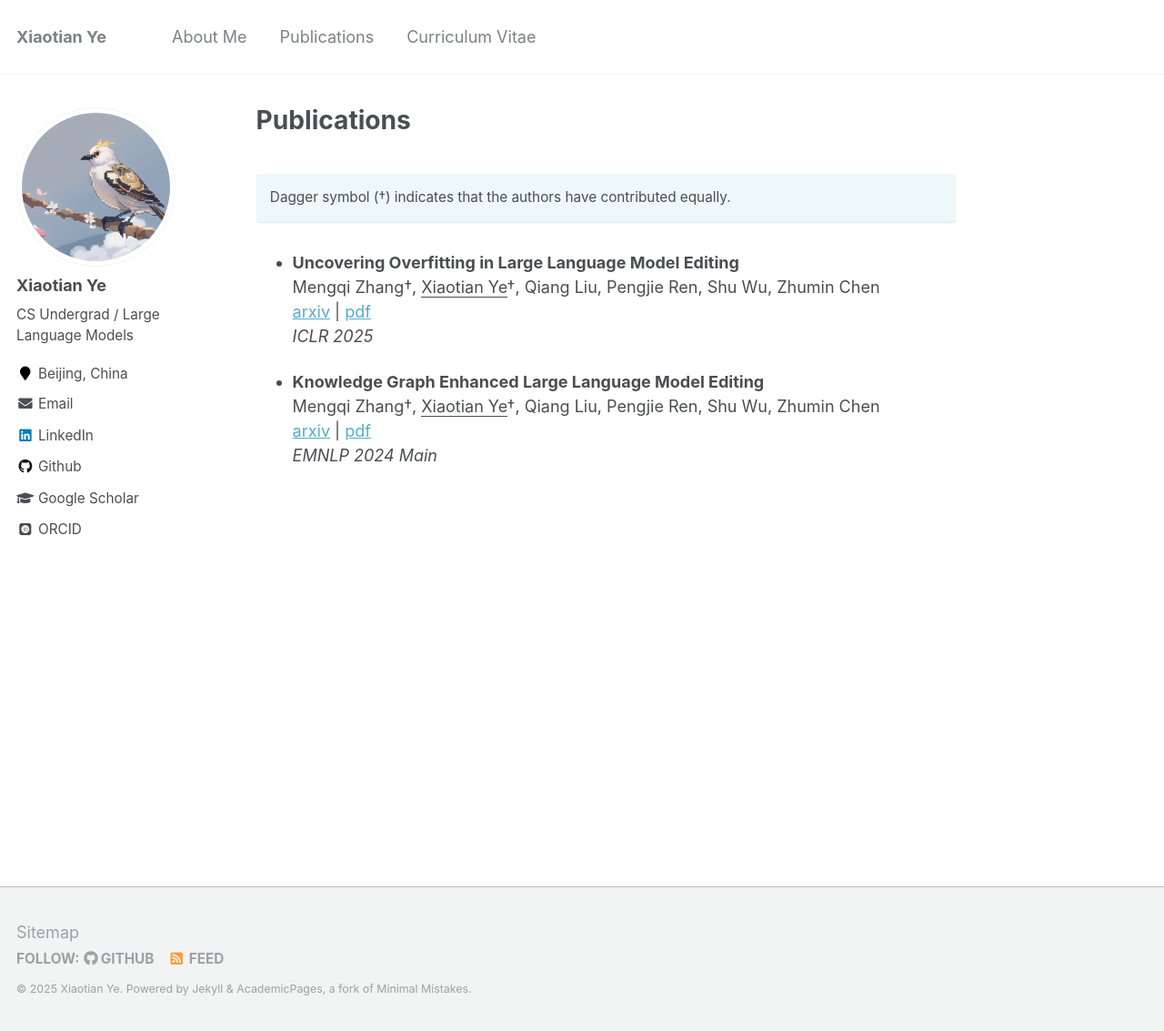
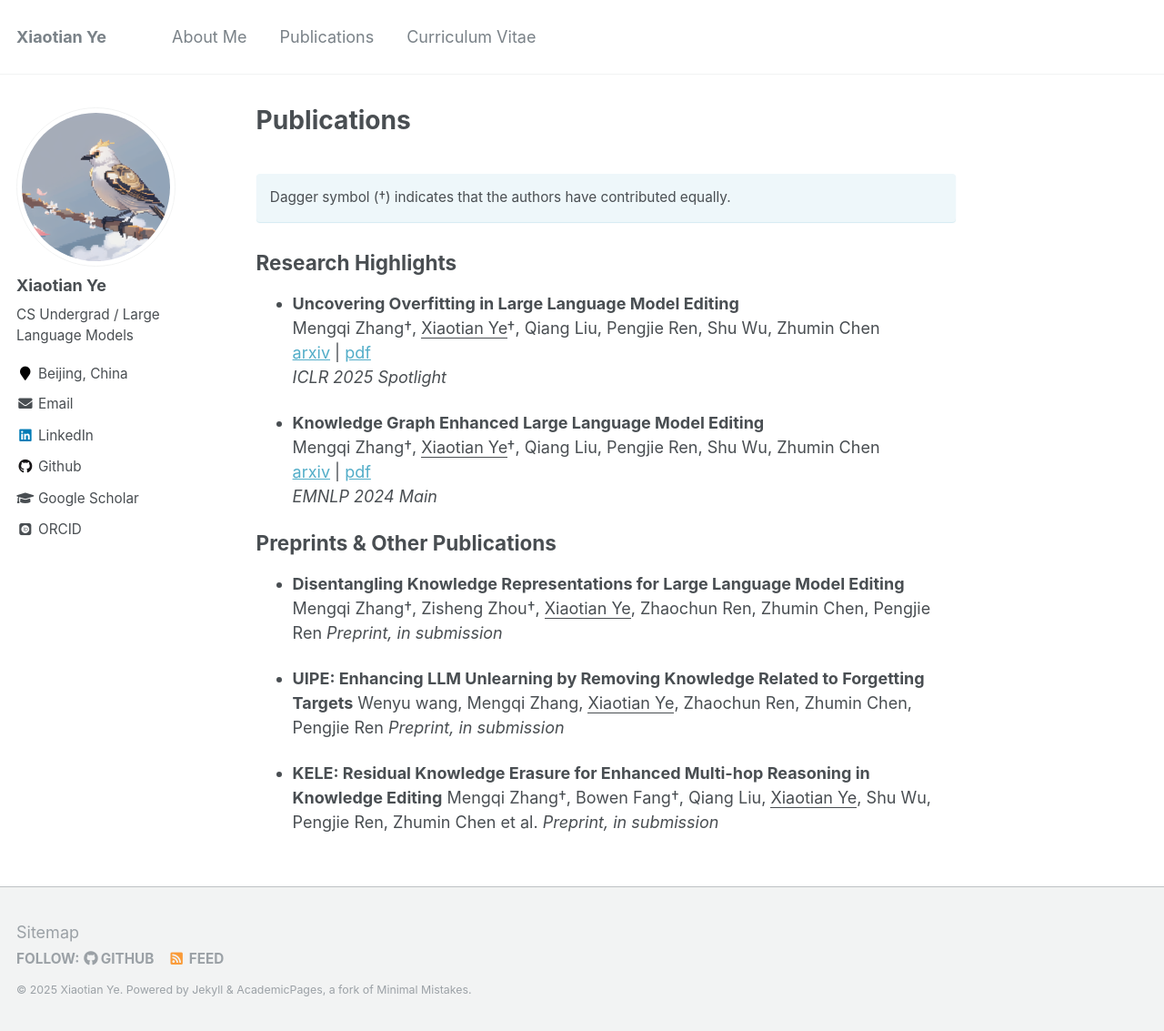
Before and after one commit to Acruxos/Acruxos.github.io, a Jekyll site: the page built from _pages/publications.md, in a window 1280 px wide and 1133 px high. Shown: the whole window at 91% size. Built offline with Jekyll 4.4.1, drawn with Linux system fonts in a browser that asks for light colours; some web fonts are replaced.

Commit message:
update publist

```diff
--- a/_pages/publications.md
+++ b/_pages/publications.md
@@ -7,12 +7,28 @@ author_profile: true
 Dagger symbol (†) indicates that the authors have contributed equally.
 {: .notice--info}
 
+#### Research Highlights
+
 - **Uncovering Overfitting in Large Language Model Editing**
 	Mengqi Zhang†, <u>Xiaotian Ye</u>†, Qiang Liu, Pengjie Ren, Shu Wu, Zhumin Chen
 	[arxiv](https://arxiv.org/abs/2410.07819) | [pdf](/files/papers/EVOKE.pdf)
-	*ICLR 2025*
+	*ICLR 2025 Spotlight*
 
 - **Knowledge Graph Enhanced Large Language Model Editing**
 	Mengqi Zhang†, <u>Xiaotian Ye</u>†, Qiang Liu, Pengjie Ren, Shu Wu, Zhumin Chen
 	[arxiv](https://arxiv.org/abs/2402.13593) | [pdf](/files/papers/GLAME.pdf)
 	*EMNLP 2024 Main*
+
+#### Preprints & Other Publications
+
+- **Disentangling Knowledge Representations for Large Language Model Editing**
+	Mengqi Zhang†, Zisheng Zhou†, <u>Xiaotian Ye</u>, Zhaochun Ren, Zhumin Chen, Pengjie Ren
+	*Preprint, in submission*
+
+- **UIPE: Enhancing LLM Unlearning by Removing Knowledge Related to Forgetting Targets**
+	Wenyu wang, Mengqi Zhang, <u>Xiaotian Ye</u>, Zhaochun Ren, Zhumin Chen, Pengjie Ren
+	*Preprint, in submission*
+
+- **KELE: Residual Knowledge Erasure for Enhanced Multi-hop Reasoning in Knowledge Editing**
+	Mengqi Zhang†, Bowen Fang†, Qiang Liu, <u>Xiaotian Ye</u>, Shu Wu, Pengjie Ren, Zhumin Chen et al.
+	*Preprint, in submission*
```
Also changed, not shown: _pages/about.md (+2 -2 lines), _pages/cv.md (+3 -16 lines).
